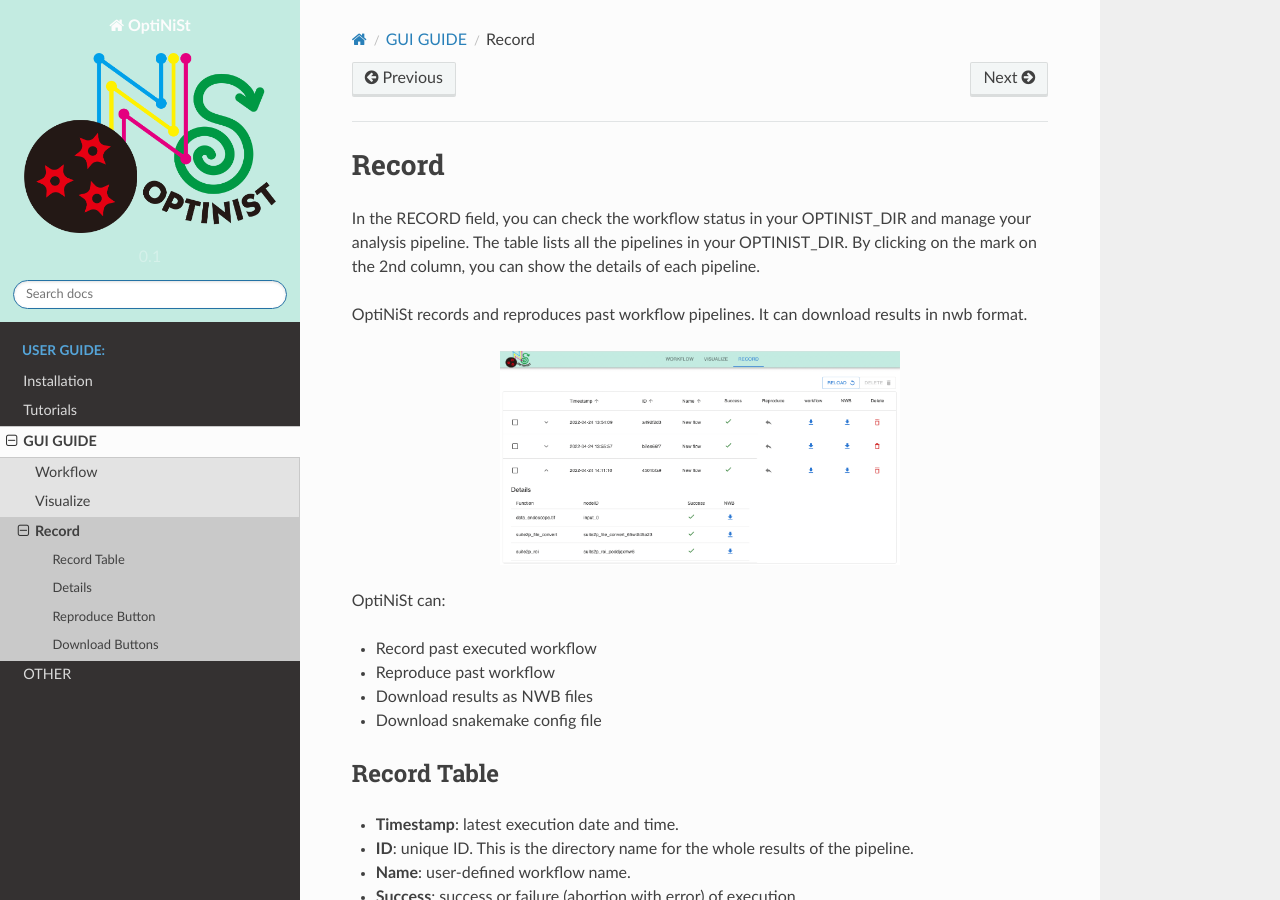
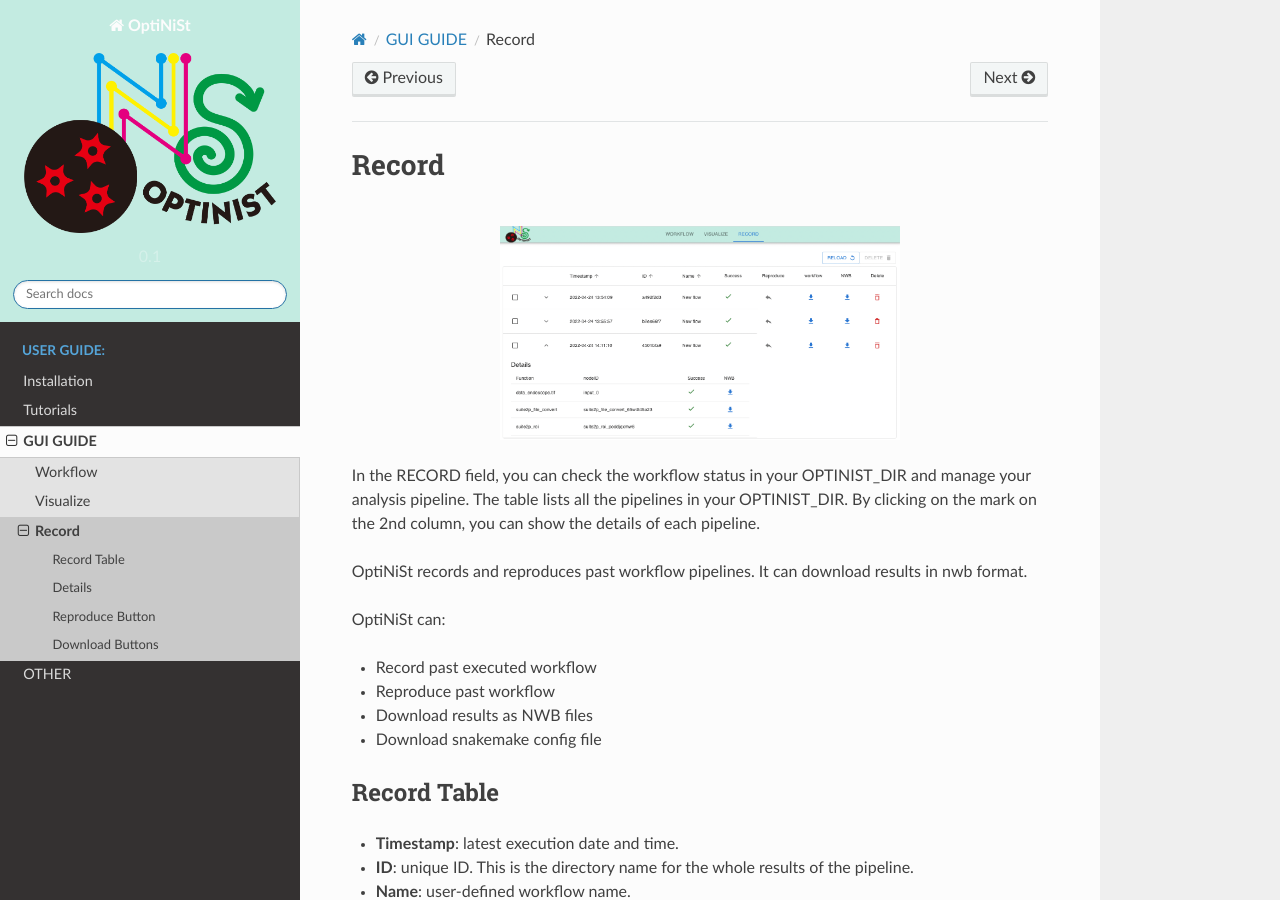
Before and after one commit to oist/optinist, a Sphinx documentation site: the page built from docs/gui/record.md, in a window 1280 px wide and 900 px high. Built offline with Sphinx 7.4.7 and the Read the Docs theme 2.0.0, drawn with Linux system fonts in a browser that asks for light colours.

```diff
--- a/docs/gui/record.md
+++ b/docs/gui/record.md
@@ -1,12 +1,14 @@
 Record
 =================
-In the RECORD field, you can check the workflow status in your OPTINIST_DIR and manage your analysis pipeline. The table lists all the pipelines in your OPTINIST_DIR. By clicking on the mark on the 2nd column, you can show the details of each pipeline.
-
-OptiNiSt records and reproduces past workflow pipelines. It can download results in nwb format.
 <br>
 <p align="center">
 <img width="400px" src="../_static/record/whole.png" alt="Whole"/>
 </p>
+
+
+In the RECORD field, you can check the workflow status in your OPTINIST_DIR and manage your analysis pipeline. The table lists all the pipelines in your OPTINIST_DIR. By clicking on the mark on the 2nd column, you can show the details of each pipeline.
+
+OptiNiSt records and reproduces past workflow pipelines. It can download results in nwb format.
 
 
 OptiNiSt can:
```
